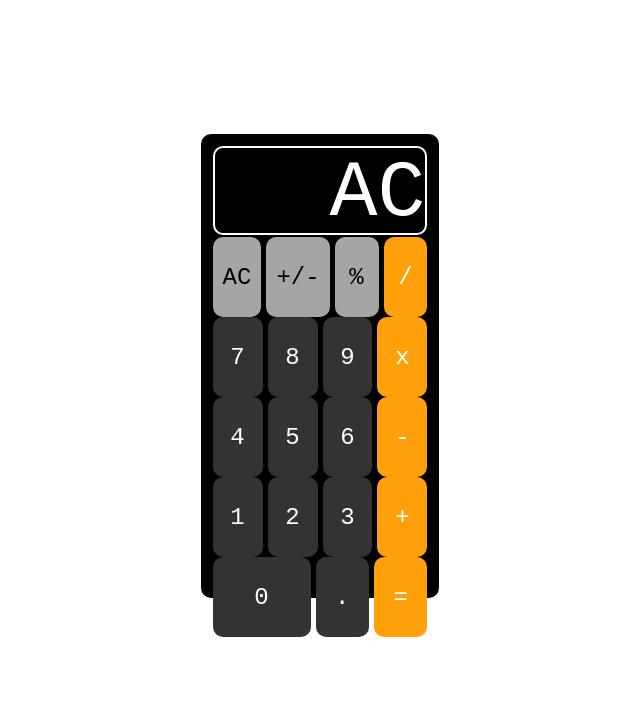
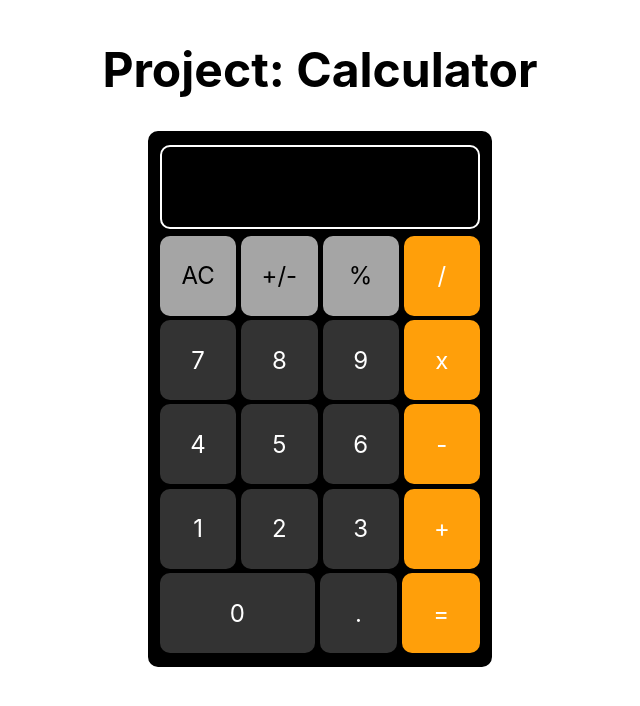
Before and after one commit to emagalona/calculator, a plain HTML site: page index.html in a window 1280 px wide. Both pictures are taken after a click on the button "AC". Shown: the whole page, without its empty margins (320-960 px from the left). Drawn offline with Linux system fonts and the light colour scheme.

Commit message:
Added validation
Added validation up to 9 digit length

```diff
--- a/index.html
+++ b/index.html
@@ -7,6 +7,7 @@
     <title>Calculator</title>
 </head>
 <body>
+    <h1>Project: Calculator</h1>
     <div class="calculator">
         <div class="output" id="result"></div>
         <div class="row">
--- a/index.js
+++ b/index.js
@@ -14,6 +14,10 @@ function divide(num1, num2){
     return num1 + num2;
 }
 
+function isOperator(btnVal){
+
+}
+
 
 document.addEventListener('DOMContentLoaded', function(){
     let btn = document.querySelectorAll('button');
@@ -25,7 +29,15 @@ document.addEventListener('DOMContentLoaded', function(){
             let btnValue = element.textContent;
             let outputFieldInitialContent = outputField.textContent;
 
-            outputField.innerHTML = outputFieldInitialContent + btnValue;
+            if(btnValue != "-" && btnValue != "+" && btnValue != "/" && btnValue !="x" && btnValue != "AC" && btnValue != "+/-" && btnValue != "%" && btnValue != "="){
+                if(outputFieldInitialContent.length < 10){
+                    outputField.textContent = outputFieldInitialContent + btnValue;
+                }
+            }
+
+            if(btnValue.includes("AC")){
+                outputField.textContent = '';
+            }
 
         });
     });
--- a/styles.css
+++ b/styles.css
@@ -2,15 +2,16 @@ body {
     display: flex;
     align-items: center;
     justify-content: center;
-    font-family: 'Courier New', Courier, monospace;
+    font-family: -apple-system, BlinkMacSystemFont, 'Segoe UI', Roboto, Oxygen, Ubuntu, Cantarell, 'Open Sans', 'Helvetica Neue', sans-serif;
     font-size: 24px;
+    flex-direction: column;
+
 }
 
 .calculator {
     border: 2px solid black;
-    margin-top: 10%;
-    height: 55vh;
-    width: 17%;
+    height: 32rem;
+    width: 20rem;
     padding: 10px;
     display: flex;
     flex-direction: column;
@@ -25,15 +26,18 @@ body {
 
 .output{
     border:2px solid white;
-    height: 85px;
+    height: 5rem;
     margin-bottom: 2px;
     border-radius: 10px;
-    font-size: 80px;
+    font-size: 50px;
     color: white;
     text-align: right;
-    font-weight: 100;
+    font-weight: 300;
     flex-shrink: 0;
     flex-basis: auto;
+    display: flex;
+    justify-content: flex-end;
+    align-items: flex-end;
 
 }
 
```
